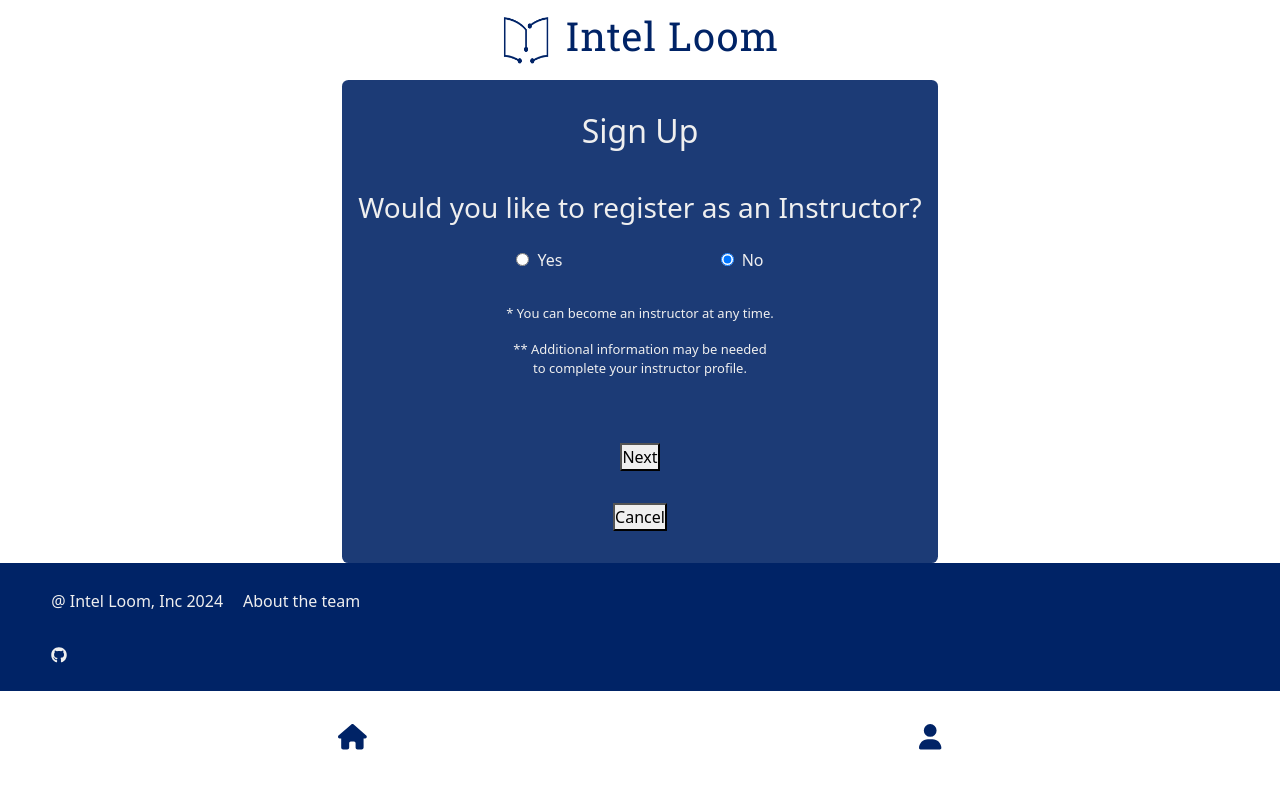
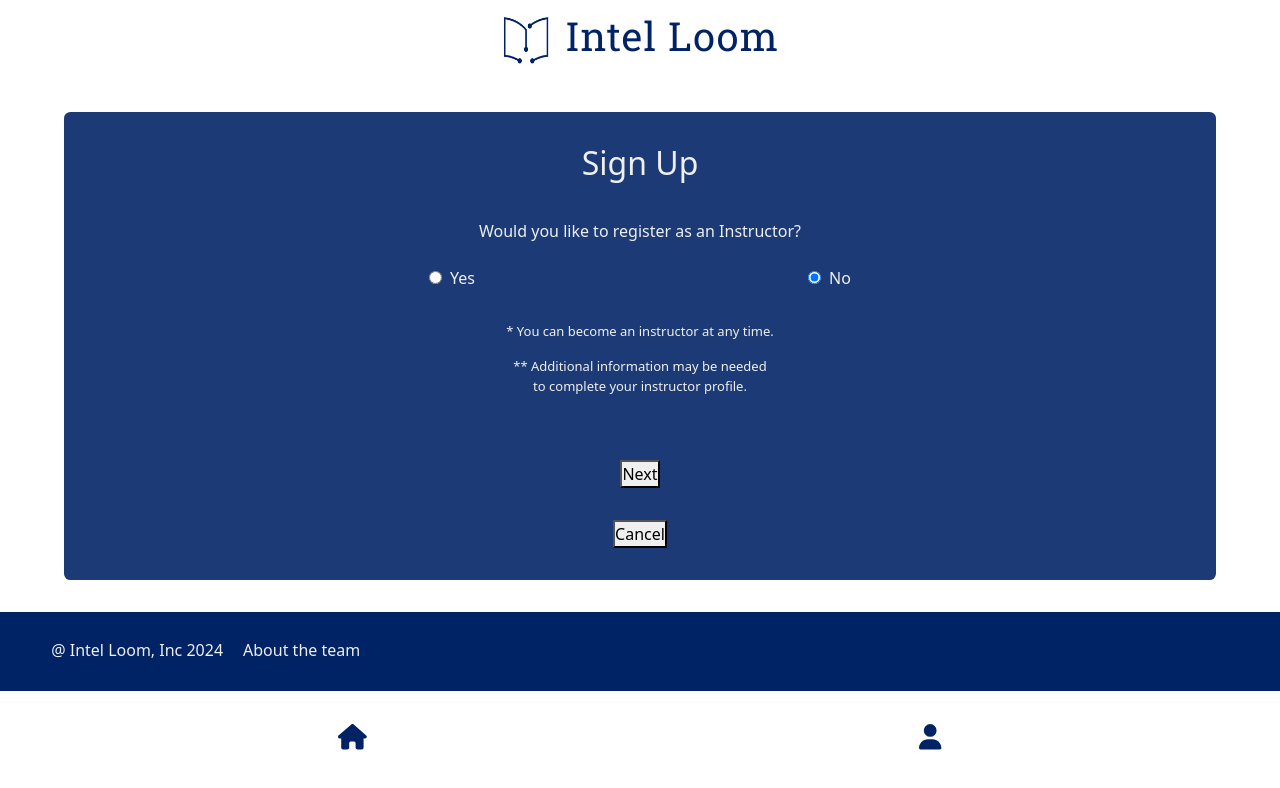
Before and after one commit to overtonjust/Intel-loom-frontend, a React (Vite) app: page /register in a window 1280 px wide. Shown: the top 788 px of the page. Built offline with nearby package versions, Linux system fonts and the light colour scheme; no server answers; what @100mslive/react-sdk would draw is missing.

Commit message:
Form fixes on search, sign up, login, instructor

```diff
--- a/src/pages/login/Login.scss
+++ b/src/pages/login/Login.scss
@@ -1,14 +1,15 @@
-@import '../../shared.scss';
+@import "../../shared.scss";
 
 .form-container {
   display: grid;
   align-items: center;
 }
 
-.login-form{
-  padding: 2rem;
+.login-form {
+  width: 90%;
+  padding: 1rem;
   background-color: $card;
-  border-radius: .4em;
+  border-radius: 0.4em;
   margin: 0 auto;
   display: grid;
   grid-template-rows: repeat(6, auto);
@@ -20,19 +21,21 @@
     place-items: center;
     padding: 0 1rem;
   }
-  &__text{
+  &__text {
     color: $white;
   }
 }
 
 .form-input {
   display: flex;
+  align-items: center;
   border: 0.1rem solid $blue;
   border-radius: 1.2rem;
   padding: 0.5rem 1rem;
   width: 100%;
   background: white;
-  select, input {
+  select,
+  input {
     margin-left: 0.5rem;
     border: none;
     background: transparent;
--- a/src/pages/register/Components/Instructor.jsx
+++ b/src/pages/register/Components/Instructor.jsx
@@ -27,7 +27,7 @@ const Instructor = ({ formData, handleChange, setFormSection }) => {
     return (
         <>
             <div className='sign-up-form__group'>
-                <h3 className='text'>Would you like to register as an Instructor?</h3>
+                <h6 className='text'>Would you like to register as an Instructor?</h6>
                 <div className='instructor-answers text'>
                     <div className='instructor-answers__opt'>
                         <input type='radio'
--- a/src/pages/register/Register.scss
+++ b/src/pages/register/Register.scss
@@ -1,14 +1,11 @@
-@import '../../shared.scss';
+@import "../../shared.scss";
 
 .sign-up-form {
-    padding: 1rem 0;
+  width: 90%;
+  padding: 1rem;
   background-color: $card;
-  border-radius: .4rem;
-  margin: 0 auto;
-display: flex;
-flex-direction: column;
-justify-content: center;
-align-items: center;
+  border-radius: 0.4rem;
+  margin: 2rem auto;
   &__group {
     width: 100%;
     display: grid;
@@ -17,23 +14,23 @@ align-items: center;
   }
 }
 
-.instructor-answers{
+.instructor-answers {
   width: 100%;
   display: flex;
   justify-content: space-evenly;
   margin-top: 1rem;
-    &__opt{
+  &__opt {
     input {
-            margin-right: .5rem;
+      margin-right: 0.5rem;
     }
   }
 }
 
-.disclaimer{
+.disclaimer {
   font-size: 13px;
   text-align: center;
 }
 
-.text{
+.text {
   color: $white;
 }
--- a/src/shared components/SearchBar.scss
+++ b/src/shared components/SearchBar.scss
@@ -24,6 +24,7 @@
     select, input {
       border: none;
       outline: none;
+      background: transparent;
     }
   }
   &__select{
@@ -37,7 +38,6 @@
     input {
       width: 100%;
       font-size: 16px;
-      background: transparent;
       &::placeholder {
         color: #aaa;
       }
```
Lines whose indentation alone changed are shown as unchanged.
